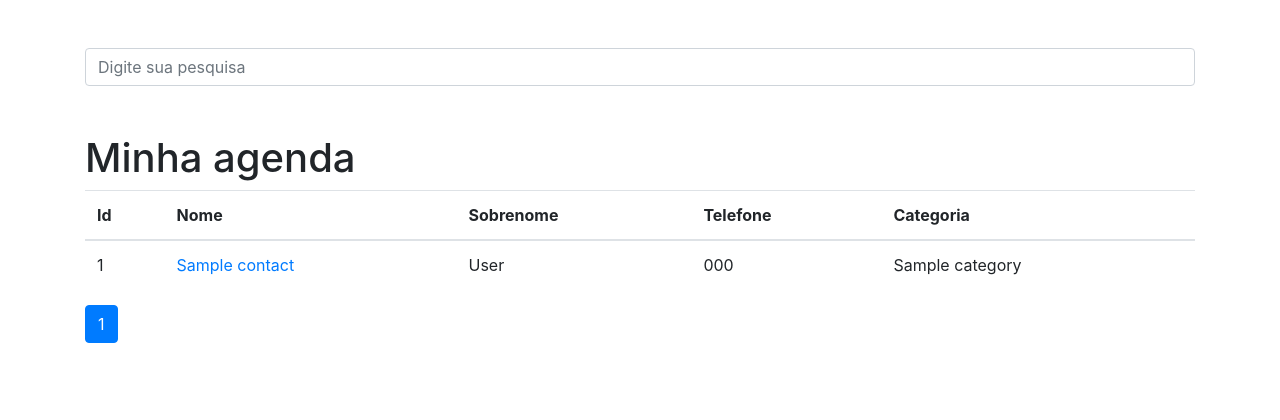
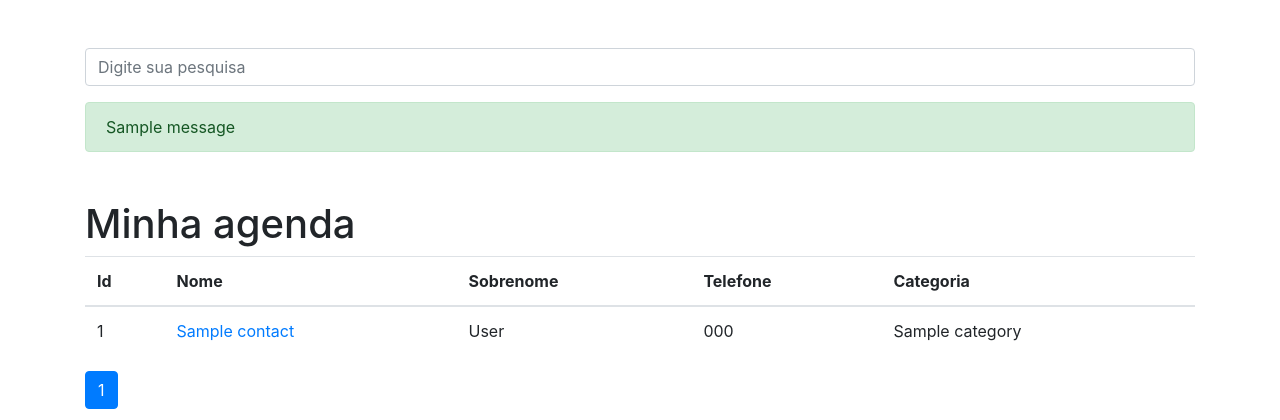
Before and after one commit to PabloRSantos/Schedule, a Django app: page / in a window 1280 px wide. Shown: the part 56-476 px from the top of the page. Run offline with Django 3.2, Linux system fonts and the light colour scheme; tables that the repository leaves empty hold one stand-in row (values such as "Sample post"); one stand-in notice (Sample message) is shown; some libraries are stand-ins or nearby versions.

Commit message:
feat: partial messages

```diff
--- a/contacts/views.py
+++ b/contacts/views.py
@@ -1,5 +1,6 @@
+from django.contrib import messages
 from django.http.response import Http404
-from django.shortcuts import render, get_object_or_404
+from django.shortcuts import render, get_object_or_404, redirect
 from .models import Contact
 from django.core.paginator import Paginator
 from django.db.models import Q, Value
@@ -34,8 +35,10 @@ def contact_profile(request, contact_id):
 def search(request):
     term = request.GET.get('term')
 
-    if term is None:
-        raise Http404()
+    if term is None or not term:
+        messages.add_message(request, messages.ERROR,
+                             'Este campo não pode ser vazio')
+        return redirect('index')
 
     fields = Concat('name', Value(' '), 'surname')
 
--- a/templates/base.html
+++ b/templates/base.html
@@ -30,7 +30,7 @@
               </div>
             </div>
           </form>
-
+          {% include 'partials/_messages.html' %}
           {% block content %}{% endblock %}
         </div>
       </div>
--- /dev/null
+++ b/templates/partials/_messages.html
@@ -0,0 +1,7 @@
+{% if messages %}
+{% for message in messages %}
+  <div class="alert {{ message.tags }}" role="alert">
+    {{ message }}
+  </div>
+{% endfor %}
+{% endif %}
```
Also changed, not shown: main/settings.py (+12 -0 lines), 1 other file.
